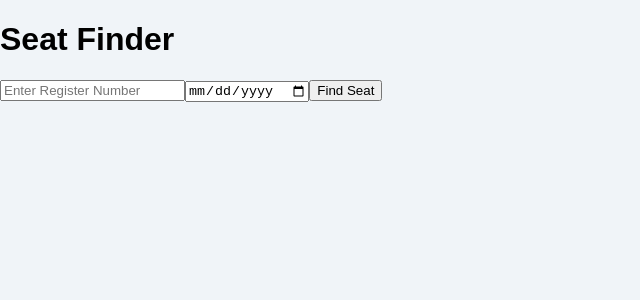
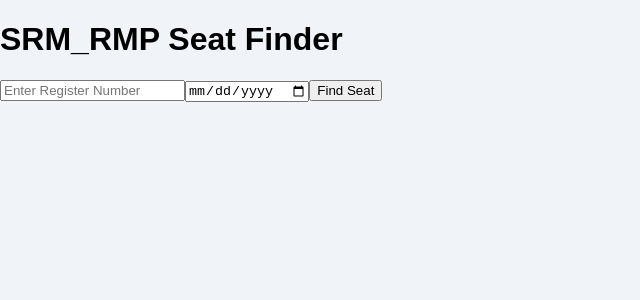
Before and after one commit to SaiVarun-26/seat-finder, a React (Create React App) app: page / in a window 1280 px wide. Shown: the top 300 px of the page, without its empty margins (0-640 px from the left). Built offline with nearby package versions, Linux system fonts and the light colour scheme.

Commit message:
rmp added

```diff
--- a/src/App.js
+++ b/src/App.js
@@ -21,7 +21,7 @@ function App() {
 
   return (
     <div className="app-container">
-      <h1>Seat Finder</h1>
+      <h1>SRM_RMP Seat Finder</h1>
       <input
         type="text"
         placeholder="Enter Register Number"
```
Also changed, not shown: 1 other file (tests, documents, lock files or other folders).
